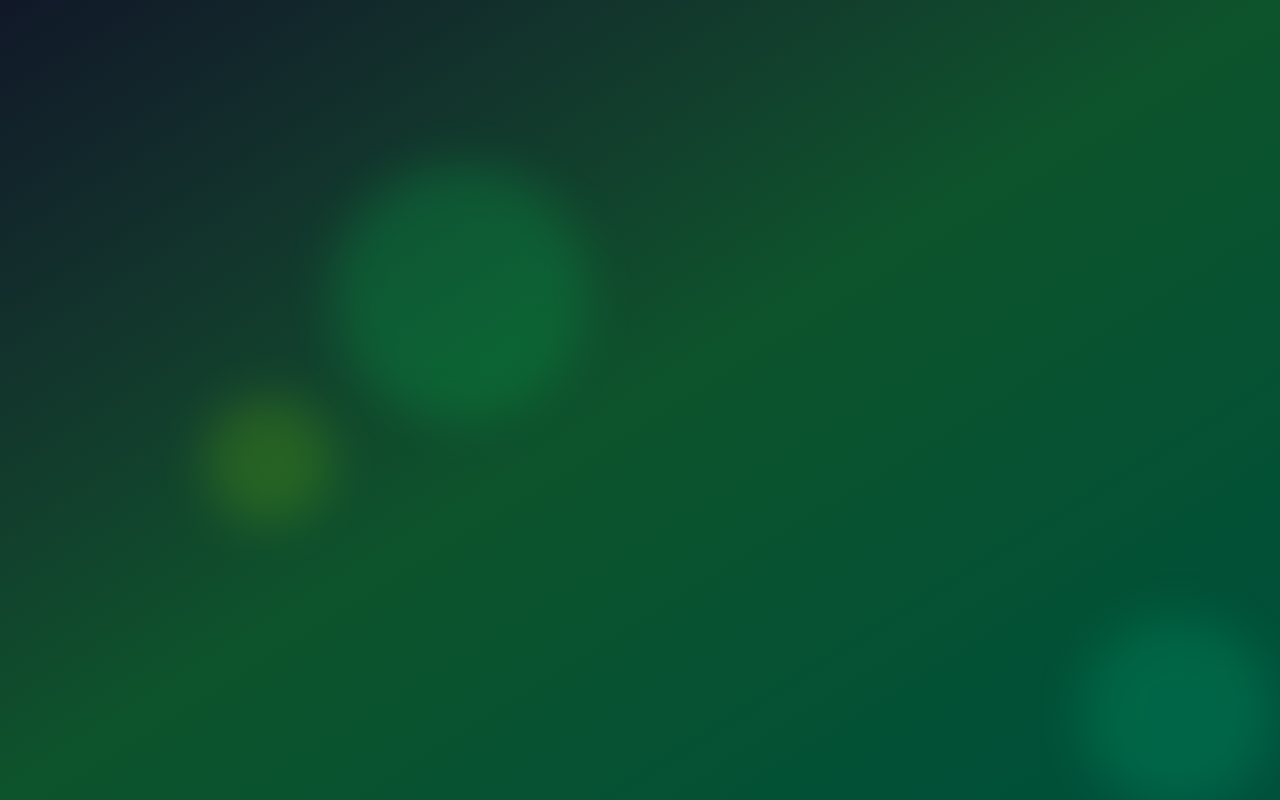
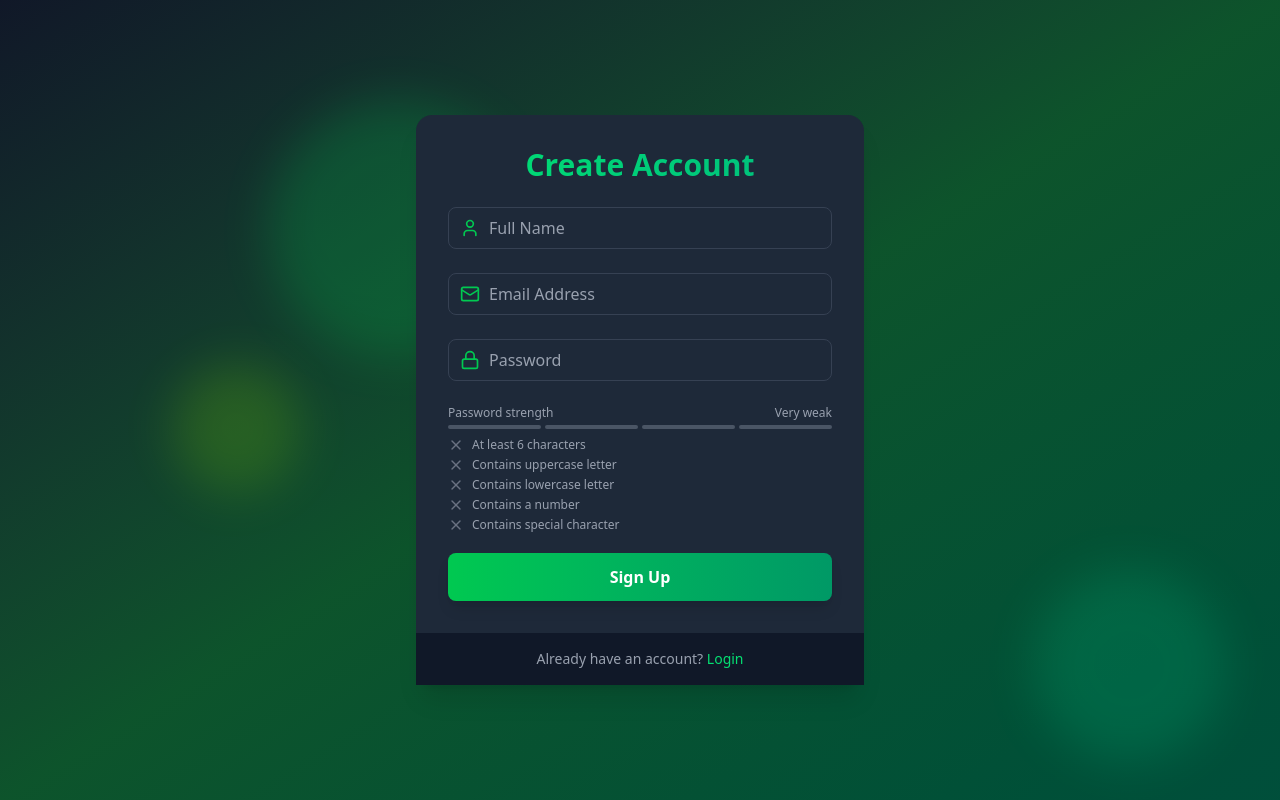
Before and after one commit to SirJames115/Advanced-Auth-Template, a React (Vite) app in the folder frontend/: page /signup in a window 1280 px wide. Built offline with nearby package versions, Linux system fonts and the light colour scheme.

Commit message:
added login page

```diff
--- a/frontend/package.json
+++ b/frontend/package.json
@@ -12,6 +12,7 @@
   "dependencies": {
     "@tailwindcss/vite": "^4.0.0",
     "framer-motion": "^12.0.6",
+    "lucide-react": "^0.474.0",
     "react": "^18.3.1",
     "react-dom": "^18.3.1",
     "react-router-dom": "^6.28.2",
--- a/frontend/src/App.jsx
+++ b/frontend/src/App.jsx
@@ -1,5 +1,7 @@
-import "./App.css";
+import { Routes, Route } from "react-router-dom";
 import FloatingShape from "./components/FloatingShape";
+import SignupPage from "./pages/SignupPage";
+import LoginPage from "./pages/LoginPage";
 
 function App() {
   return (
@@ -25,6 +27,11 @@
         left="10%"
         delay={2}
       />
+      <Routes>
+        <Route path="/" index element={"Home"} />
+        <Route path="/signup" element={<SignupPage />} />
+        <Route path="/login" element={<LoginPage />} />
+      </Routes>
     </div>
   );
 }
--- /dev/null
+++ b/frontend/src/pages/LoginPage.jsx
@@ -0,0 +1,7 @@
+import React from "react";
+
+const LoginPage = () => {
+  return <div>LoginPage</div>;
+};
+
+export default LoginPage;
--- /dev/null
+++ b/frontend/src/pages/SignupPage.jsx
@@ -0,0 +1,73 @@
+import { motion } from "framer-motion";
+import { User, Mail, Lock } from "lucide-react";
+import Input from "../components/Input";
+import { useState } from "react";
+import { Link } from "react-router-dom";
+import PasswordStrentgthMeter from "../components/PasswordStrentgthMeter";
+
+const SignupPage = () => {
+  const handleSignup = (e) => {
+    e.preventDefault();
+  };
+
+  const [name, setName] = useState("");
+  const [email, setEmail] = useState("");
+  const [password, setPassword] = useState("");
+  return (
+    <motion.div
+      initial={{ opacity: 0, y: 20 }}
+      animate={{ opacity: 1, y: 0 }}
+      transition={{ duration: 0.5 }}
+      className="max-w-md w-full bg-gray-800 bg-opacity-50 backdrop-filter backdrop-blur-xl rounded-2xl shadow-xl"
+    >
+      <div className="p-8">
+        <h2 className="text-3xl font-bold mb-6 text-center bg-gradient-to-r from-green-400 to-emerald-500 text-transparent bg-clip-text">
+          Create Account
+        </h2>
+
+        <form onSubmit={handleSignup}>
+          <Input
+            icon={User}
+            type="text"
+            placeholder="Full Name"
+            value={name}
+            onChange={(e) => setName(e.target.value)}
+          />
+          <Input
+            icon={Mail}
+            type="email"
+            placeholder="Email Address"
+            value={email}
+            onChange={(e) => setEmail(e.target.value)}
+          />
+          <Input
+            icon={Lock}
+            type="password"
+            placeholder="Password"
+            value={password}
+            onChange={(e) => setPassword(e.target.value)}
+          />
+          <PasswordStrentgthMeter password={password} />
+          <motion.button
+            className="mt-5 w-full py-3 px-4 bg-gradient-to-r from-green-500 to-emerald-600 text-white font-bold rounded-lg shadow-lg hover:from-green-600 hover:to-emerald-700 focus:outline-none focus:ring-2 focus:ring-green-500 focus:ring-offset-2 focus:ring-offset-gray-900 transition duration-200"
+            whileHover={{ scale: 1.02 }}
+            whiletop={{ scale: 0.98 }}
+            type="submit"
+          >
+            Sign Up
+          </motion.button>
+        </form>
+      </div>
+      <div className="px-8 py-4 bg-gray-900 bg-opacity-50 flex justify-center">
+        <p className="text-sm text-gray-400">
+          Already have an account?{" "}
+          <Link to={"/login"} className="text-green-400 hover:underline">
+            Login
+          </Link>
+        </p>
+      </div>
+    </motion.div>
+  );
+};
+
+export default SignupPage;
```
Also changed, not shown: 1 other file (tests, documents, lock files or other folders).
